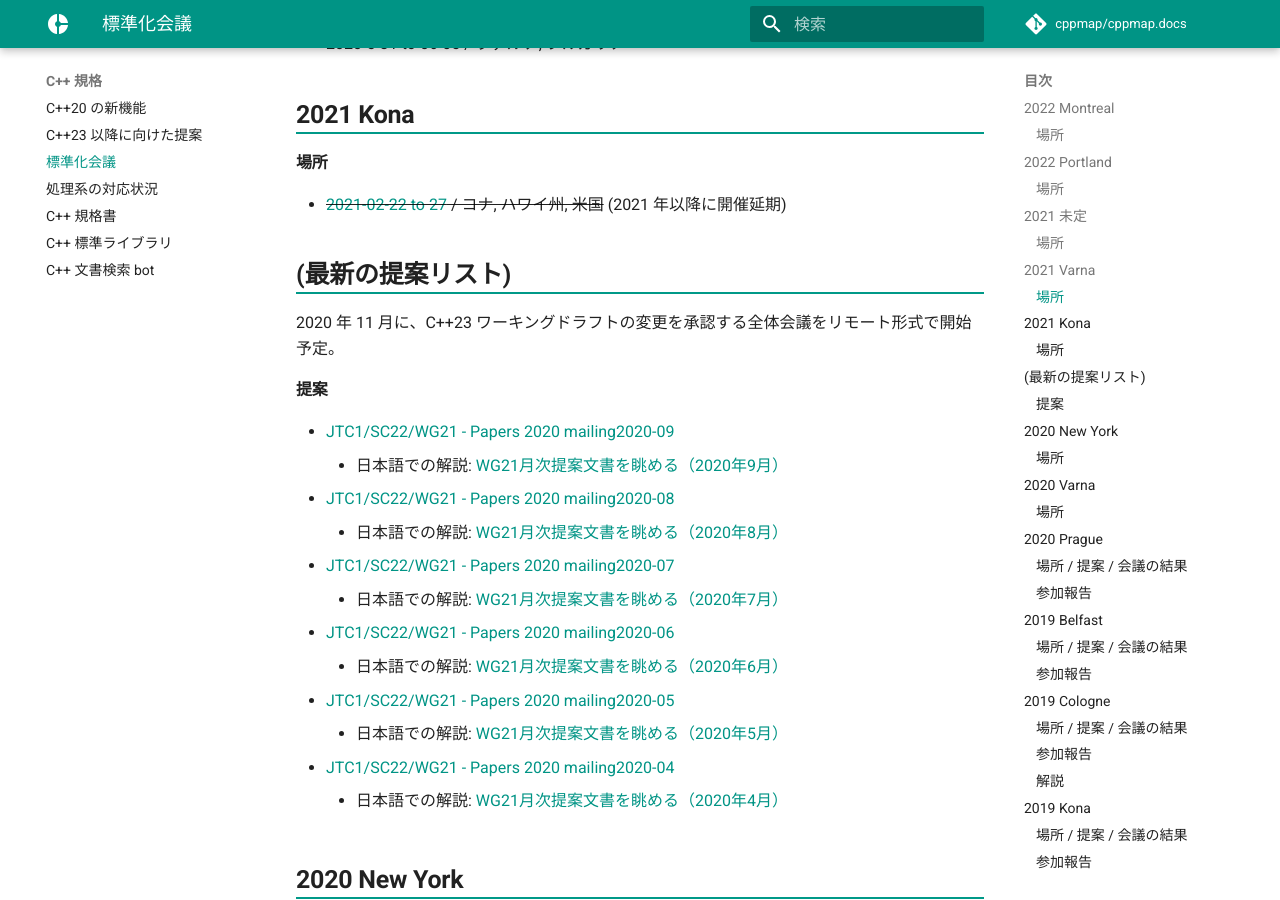
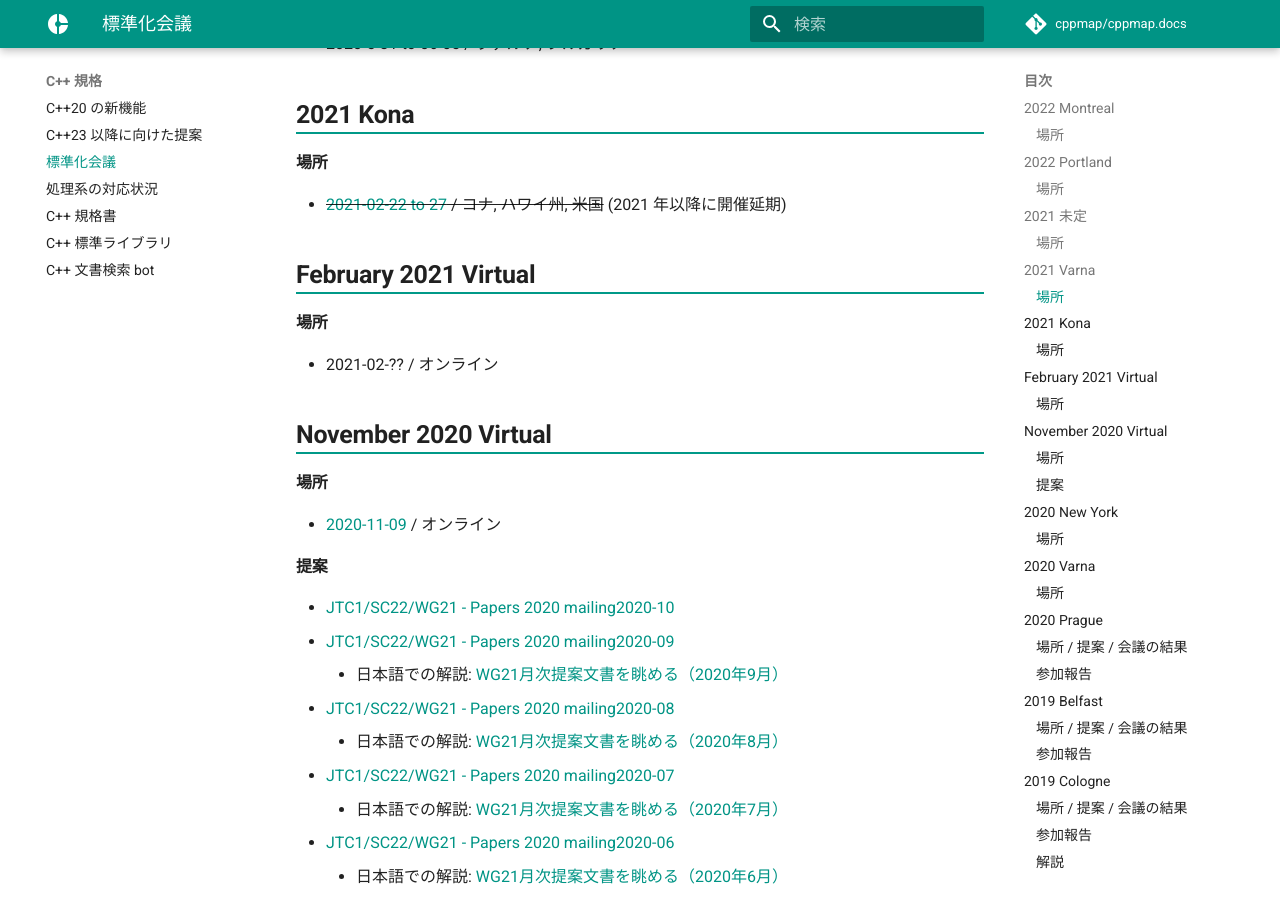
Before and after one commit to cppmap/cppmap.docs, an MkDocs documentation site: the page built from docs/standardization/meetings.md, in a window 1280 px wide and 900 px high, scrolled down 845 px. Built offline with MkDocs 1.6.1 and Material for MkDocs 9.7.7, drawn with Linux system fonts in a browser that asks for light colours; nearby versions of some CDN libraries; comment, search, counter and statistics services are not loaded.

Commit message:
Update meetings.md

```diff
--- a/docs/standardization/meetings.md
+++ b/docs/standardization/meetings.md
@@ -24,11 +24,16 @@ C++ への提案文書を議論して承認する C++ 標準化委員会の主
 #### 場所
 - <strike>[2021-02-22 to 27](https://wg21.link/N4832) / コナ, ハワイ州, 米国</strike> (2021 年以降に開催延期)
 
-## (最新の提案リスト)
+## February 2021 Virtual
+#### 場所
+- 2021-02-?? / オンライン
 
-2020 年 11 月に、C++23 ワーキングドラフトの変更を承認する全体会議をリモート形式で開始予定。
+## November 2020 Virtual
+#### 場所
+- [2020-11-09](https://wg21.link/N4863) / オンライン
 
 #### 提案
+- [JTC1/SC22/WG21 - Papers 2020 mailing2020-10](http://www.open-std.org/jtc1/sc22/wg21/docs/papers/2020/#mailing2020-10)
 - [JTC1/SC22/WG21 - Papers 2020 mailing2020-09](http://www.open-std.org/jtc1/sc22/wg21/docs/papers/2020/#mailing2020-09)
     - 日本語での解説: [WG21月次提案文書を眺める（2020年9月）](https://onihusube.hatenablog.com/entry/2020/10/09/221025)
 - [JTC1/SC22/WG21 - Papers 2020 mailing2020-08](http://www.open-std.org/jtc1/sc22/wg21/docs/papers/2020/#mailing2020-08)
@@ -41,7 +46,6 @@ C++ への提案文書を議論して承認する C++ 標準化委員会の主
     - 日本語での解説: [WG21月次提案文書を眺める（2020年5月）](https://onihusube.hatenablog.com/entry/2020/06/01/001003)
 - [JTC1/SC22/WG21 - Papers 2020 mailing2020-04](http://www.open-std.org/jtc1/sc22/wg21/docs/papers/2020/#mailing2020-04)
     - 日本語での解説: [WG21月次提案文書を眺める（2020年4月）](https://onihusube.hatenablog.com/entry/2020/05/01/194425)
-
 
 ## 2020 New York
 #### 場所
```
